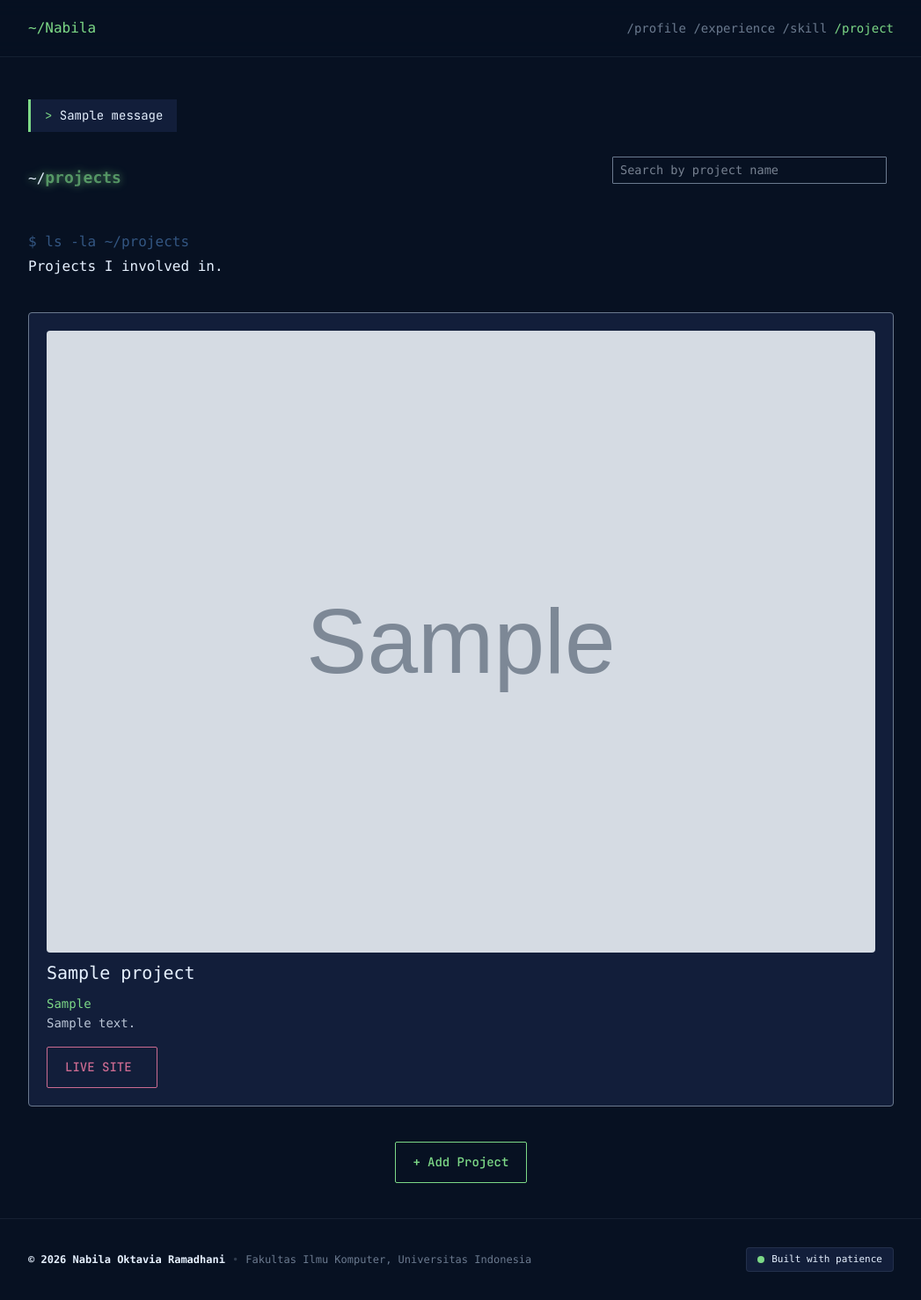
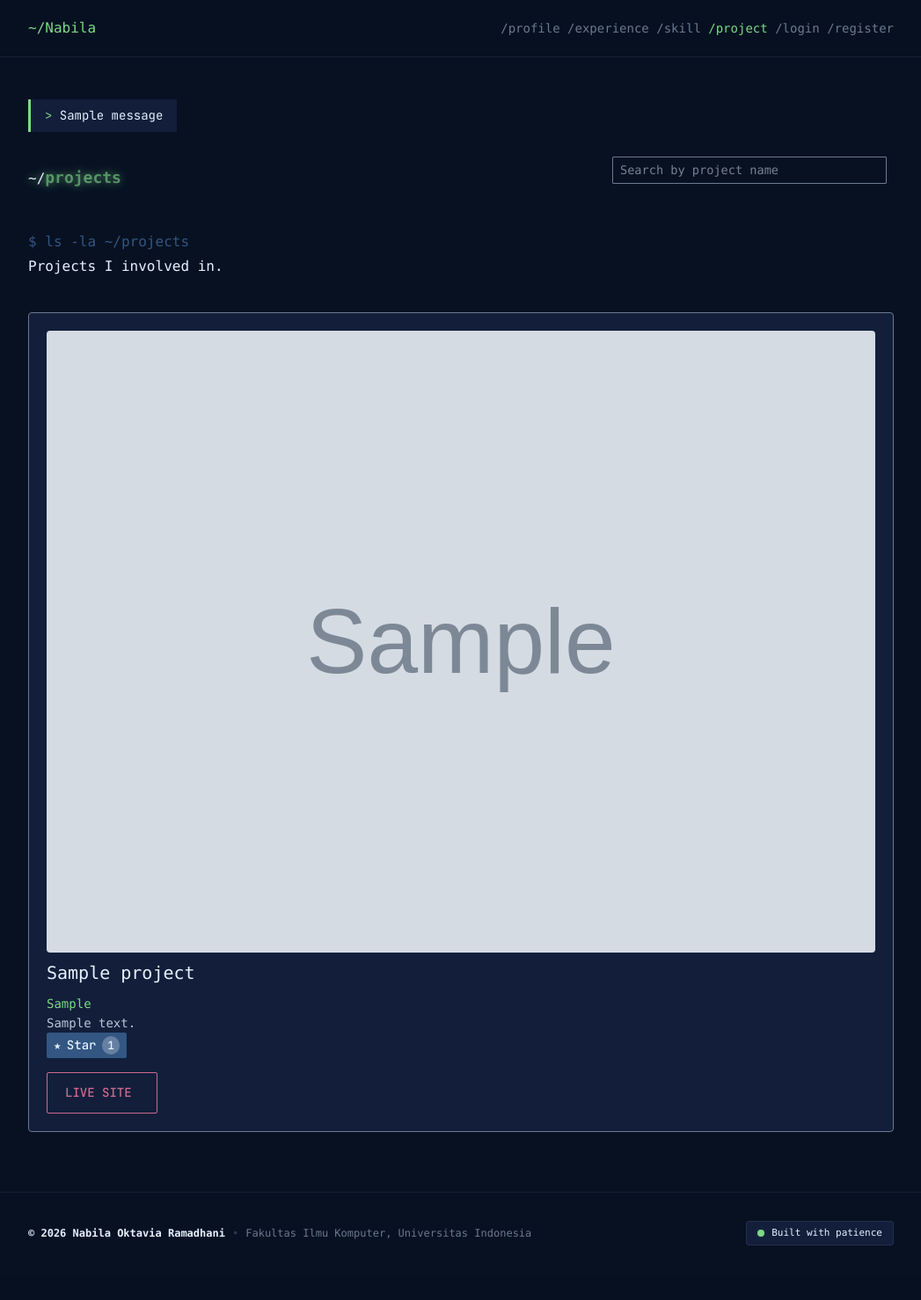
Before and after one commit to n6rdk/myportofolio, a Django app: page /project/ in a window 1280 px wide. Shown: the whole page at 88% size, without its empty margins (116-1163 px from the left). After the commit the page ends 1416 px from the top, so only its background shows below. Run offline with Django 5.2, Linux system fonts and the light colour scheme; tables that the repository leaves empty hold one stand-in row (values such as "Sample post"); grey boxes marked "Sample" are stand-in pictures; one stand-in notice (Sample message) is shown; some libraries are stand-ins or nearby versions.

Commit message:
feat: implement Tutorial 4 Implementasi Autentikasi, Session, dan Cookie

```diff
--- a/main/models.py
+++ b/main/models.py
@@ -1,5 +1,6 @@
 import uuid
 from django.db import models
+from django.contrib.auth.models import User
 
 class Experience(models.Model):
     EXPERIENCE_CHOICES = [
@@ -60,6 +61,9 @@ class Project(models.Model):
     tech_stack = models.CharField(max_length=255)
     project_url = models.URLField(blank=True)
     project_image_url = models.URLField(blank=True, max_length=500)
+    starred_by = models.ManyToManyField(
+        User, related_name="starred_projects", blank=True
+    )
 
     def __str__(self):
         return self.title
--- a/main/urls.py
+++ b/main/urls.py
@@ -17,4 +17,8 @@ urlpatterns = [
     path("api/project/", get_project_json, name="get_project_json"),
     path("project/<uuid:project_id>/delete/",delete_project,name="delete_project"),
     path("project/<uuid:project_id>/edit/", edit_project, name="edit_project"),
+    path("register/", register, name="register"),
+    path("login/", login_user, name="login"),
+    path("logout/", logout_user, name="logout"),
+    path("projects/<uuid:project_id>/star/", toggle_star, name="toggle_star"),
 ]
--- a/main/views.py
+++ b/main/views.py
@@ -1,13 +1,20 @@
+import datetime
 from django.contrib import messages
+from django.contrib.auth import login, logout
+from django.contrib.auth.forms import AuthenticationForm, UserCreationForm
 from django.core import serializers
 from django.http import HttpResponse
 from django.shortcuts import get_object_or_404, redirect, render
+from django.contrib.auth.decorators import login_required
+from django.core.exceptions import PermissionDenied
 from main.forms import *
 from main.models import *
 from portofolio import settings
 
+def show_main(request):
+    last_login = request.COOKIES.get('last_login', 'Belum ada sesi login / Cookie tidak ditemukan')
+    print("LAST LOGIN:", repr(last_login))
 
-def show_main(request):
     context = {
         "first_name": "Nabila",
         "middle_name": "Oktavia",
@@ -18,6 +25,7 @@ def show_main(request):
             "CS student at Universitas Indonesia, currently exploring my interests in data science and cybersecurity. I'm a quiet thinker who prefers observing, analyzing, and solving problems behind the scenes."
         ),
         "education_list": Education.objects.all(),
+        "last_login": last_login,
     }
     return render(request, "index.html", context)
 
@@ -112,16 +120,6 @@ def show_skill(request):
     }
     return render(request, "skill.html", context)
 
-def get_project_json(request):
-    title_query = request.GET.get("title", "").strip()
-    projects = Project.objects.all()
-
-    if title_query:
-        projects = projects.filter(title__icontains=title_query)
-
-    projects_json = serializers.serialize("json", projects)
-    return HttpResponse(projects_json, content_type="application/json")
-
 def delete_project(request, project_id):
     project = get_object_or_404(Project, pk=project_id)
 
@@ -183,7 +181,11 @@ def show_project(request):
     }
     return render(request, "project.html", context)
 
+@login_required(login_url="/login/")
 def create_project(request):
+    if not request.user.is_superuser:
+        raise PermissionDenied
+
     form = ProjectForm(request.POST or None)
 
     if request.method == "POST":
@@ -215,10 +217,14 @@ def get_project_json(request):
     if title_query:
         projects = projects.filter(title__icontains=title_query)
 
-    projects_json = serializers.serialize("json", projects)
+    projects_json = serializers.serialize("json", projects, use_natural_foreign_keys=True)
     return HttpResponse(projects_json, content_type="application/json")
 
+@login_required(login_url="/login/")
 def delete_project(request, project_id):
+    if not request.user.is_superuser:
+            raise PermissionDenied
+
     project = get_object_or_404(Project, pk=project_id)
 
     if request.method == "POST":
@@ -236,7 +242,11 @@ def delete_project(request, project_id):
 
     return redirect("main:show_project")
 
+@login_required(login_url="/login/")
 def edit_project(request, project_id):
+    if not request.user.is_superuser:
+            raise PermissionDenied
+
     project = get_object_or_404(Project, pk=project_id)
     form = ProjectForm(request.POST or None, instance=project)
 
@@ -260,3 +270,55 @@ def edit_project(request, project_id):
         "project": project,
     }
     return render(request, "project_form.html", context)
+
+def register(request):
+    form = UserCreationForm(request.POST or None)
+
+    if request.method == "POST" and form.is_valid():
+        form.save()
+        messages.success(request, "Akun berhasil dibuat. Silakan login.")
+        return redirect("main:login")
+
+    context = {
+        "first_name": "Nabila",
+        "middle_name": "Oktavia",
+        "last_name": "Ramadhani",
+        "form": form,
+    }
+    return render(request, "register.html", context)
+
+def login_user(request):
+    form = AuthenticationForm(request, data=request.POST or None)
+
+    if request.method == "POST" and form.is_valid():
+        user = form.get_user()
+        login(request, user)
+        response = redirect("main:show_main")
+        response.set_cookie('last_login', datetime.datetime.now().strftime('%Y-%m-%d %H:%M:%S'))
+        return response
+
+    context = {
+        "first_name": "Nabila",
+        "middle_name": "Oktavia",
+        "last_name": "Ramadhani",
+        "form": form,
+    }
+    return render(request, "login.html", context)
+
+def logout_user(request):
+    logout(request)
+    response = redirect("main:show_main")
+    response.delete_cookie('last_login')
+    return response
+
+@login_required(login_url="/login/")
+def toggle_star(request, project_id):
+    project = get_object_or_404(Project, pk=project_id)
+
+    if request.method == "POST":
+        if request.user in project.starred_by.all():
+            project.starred_by.remove(request.user)
+        else:
+            project.starred_by.add(request.user)
+
+    return redirect("main:show_project")
--- a/portofolio/settings.py
+++ b/portofolio/settings.py
@@ -71,6 +71,7 @@ TEMPLATES = [
         'APP_DIRS': True,
         'OPTIONS': {
             'context_processors': [
+                "django.template.context_processors.debug",
                 'django.template.context_processors.request',
                 'django.contrib.auth.context_processors.auth',
                 'django.contrib.messages.context_processors.messages',
--- a/portofolio/views.py
+++ b/portofolio/views.py
@@ -4,6 +4,7 @@ from main.models import *
 
 
 def show_main(request):
+    last_login = request.COOKIES.get('last_login', 'Belum ada sesi login / Cookie tidak ditemukan')
     context = {
         "first_name": "Nabila",
         "middle_name": "Oktavia",
@@ -14,6 +15,7 @@ def show_main(request):
             "CS student at Universitas Indonesia, currently exploring my interests in data science and cybersecurity. I'm a quiet thinker who prefers observing, analyzing, and solving problems behind the scenes."
         ),
         "education_list": Education.objects.all(),
+        "last_login": last_login,
     }
     return render(request, "index.html", context)
 
--- a/static/css/style.css
+++ b/static/css/style.css
@@ -10,6 +10,7 @@
       "Courier New", monospace;
     --spacing: 0.25rem;
     --container-xs: 20rem;
+    --container-md: 28rem;
     --container-5xl: 64rem;
     --text-xs: 0.75rem;
     --text-xs--line-height: calc(1 / 0.75);
@@ -31,6 +32,8 @@
     --radius-md: 0.375rem;
     --animate-ping: ping 1s cubic-bezier(0, 0, 0.2, 1) infinite;
     --blur-md: 12px;
+    --default-transition-duration: 150ms;
+    --default-transition-timing-function: cubic-bezier(0.4, 0, 0.2, 1);
     --default-font-family: var(--font-sans);
     --default-mono-font-family: var(--font-mono);
     --color-ink: #E6F1FF;
@@ -1026,6 +1082,24 @@
     outline: 1px solid var(--color-primary);
     border-color: var(--color-primary);
     box-shadow: 0 0 0.5rem var(--color-primary);
+  }
+  .star-form {
+    display: inline;
+  }
+  .button-star {
+    display: inline-flex;
+    align-items: center;
+    gap: 0.4rem;
+    background: var(--color-accent1);
+  }
+  .button-star.is-starred {
+    background: var(--color-primary);
+  }
+  .star-count {
+    padding: 0.05rem 0.4rem;
+    border-radius: 999px;
+    background: rgba(255, 255, 255, 0.25);
+    font-size: 0.8rem;
   }
   .project-form {
     width: 100%;
@@ -1291,6 +1365,26 @@
     transition-duration: 60ms;
   }
 }
+@property --tw-rotate-x {
+  syntax: "*";
+  inherits: false;
+}
+@property --tw-rotate-y {
+  syntax: "*";
+  inherits: false;
+}
+@property --tw-rotate-z {
+  syntax: "*";
+  inherits: false;
+}
+@property --tw-skew-x {
+  syntax: "*";
+  inherits: false;
+}
+@property --tw-skew-y {
+  syntax: "*";
+  inherits: false;
+}
 @property --tw-space-y-reverse {
   syntax: "*";
   inherits: false;
@@ -1378,6 +1472,11 @@
   syntax: "*";
   inherits: false;
   initial-value: 0 0 #0000;
+}
+@property --tw-outline-style {
+  syntax: "*";
+  inherits: false;
+  initial-value: solid;
 }
 @property --tw-blur {
   syntax: "*";
@@ -1477,6 +1576,11 @@
 @layer properties {
   @supports ((-webkit-hyphens: none) and (not (margin-trim: inline))) or ((-moz-orient: inline) and (not (color:rgb(from red r g b)))) {
     *, ::before, ::after, ::backdrop {
+      --tw-rotate-x: initial;
+      --tw-rotate-y: initial;
+      --tw-rotate-z: initial;
+      --tw-skew-x: initial;
+      --tw-skew-y: initial;
       --tw-space-y-reverse: 0;
       --tw-divide-y-reverse: 0;
       --tw-border-style: solid;
@@ -1496,6 +1600,7 @@
       --tw-ring-offset-width: 0px;
       --tw-ring-offset-color: #fff;
       --tw-ring-offset-shadow: 0 0 #0000;
+      --tw-outline-style: solid;
       --tw-blur: initial;
       --tw-brightness: initial;
       --tw-contrast: initial;
--- a/templates/base.html
+++ b/templates/base.html
@@ -18,14 +18,14 @@
             <a href="{% url 'main:show_main' %}" class="text-primary">~/Nabila</a>
 
             <!-- Desktop nav -->
-            <nav class="hidden md:flex gap-4 text-muted">
+            <nav class="hidden md:flex gap-6 text-muted">
                 {% include "components/nav_links.html" %}
             </nav>
 
             <!-- Hamburger (mobile only) -->
             <button id="menu-toggle"
                     type="button"
-                    class="md:hidden text-primary text-xl leading-none cursor-pointer"
+                    class="md:hidden text-muted hover:text-primary text-xl leading-none cursor-pointer"
                     aria-label="Toggle menu"
                     aria-expanded="false"
                     aria-controls="mobile-menu">
--- a/templates/components/nav_links.html
+++ b/templates/components/nav_links.html
@@ -7,4 +7,11 @@
     class="{% if request.resolver_match.url_name == 'show_skill' %}text-primary{% else %}hover:text-primary{% endif %}">/skill</a>
     <a href="{% url 'main:show_project' %}"
     class="{% if request.resolver_match.url_name == 'show_project' %}text-primary{% else %}hover:text-primary{% endif %}">/project</a>
+    {% if user.is_authenticated %}
+        <span class="nav-user hover:text-accent2">{{ user.username }}</span>
+        <a href="{% url 'main:logout' %}" class="hover:text-primary">/logout</a>
+    {% else %}
+        <a href="{% url 'main:login' %}" class="hover:text-primary">/login</a>
+        <a href="{% url 'main:register' %}" class="hover:text-primary">/register</a>
+    {% endif %}
 </div>
--- /dev/null
+++ b/templates/components/project_star.html
@@ -0,0 +1,10 @@
+<form method="post" action="{% url 'main:toggle_star' project.id %}" class="star-form">
+    {% csrf_token %}
+    <button type="submit"
+            class="btn2 button-star{% if user in project.starred_by.all %} is-starred{% endif %}"
+            title="{% if project.starred_by.all %}Dibintangi oleh {{ project.starred_by.all|join:', ' }}{% else %}Jadilah yang pertama memberi star{% endif %}">
+        <span aria-hidden="true">★</span>
+        {% if user in project.starred_by.all %}Unstar{% else %}Star{% endif %}
+        <span class="star-count">{{ project.starred_by.count }}</span>
+    </button>
+</form>
--- a/templates/index.html
+++ b/templates/index.html
@@ -35,6 +35,10 @@
                 <div>
                     <dt class="text-accent1 typing-text" style="--chars:15">$ cat major.txt</dt>
                     <dd class="text-ink">{{ major }}</dd>
+                </div>
+                <div>
+                    <dt class=" mt-2 text-accent1 typing-text" style="--chars:20">Sesi Terakhir Login</dt>
+                    <dd class="text-ink">{{ last_login }}</dd>
                 </div>
             </div>
             <div class="font-mono">
--- a/templates/project.html
+++ b/templates/project.html
@@ -54,6 +54,7 @@
                 <span class="exp-category">{{ project.tech_stack }}</span>
                 <p class="exp-description">{{ project.description }}</p>
 
+                {% include "components/project_star.html" with project=project %}
                 <div class="project-actions">
                     {% if project.project_url %}
                         <a href="{{ project.project_url }}" class="btn1 btn1-accent2">
@@ -62,6 +63,7 @@
                         </a>
                     {% endif %}
 
+                    {% if user.is_superuser %}
                     <div class="flex gap-3 ml-auto">
                         <a href="{% url 'main:edit_project' project.pk %}"
                         class="exp-action"
@@ -78,6 +80,7 @@
                         </button>
                         {% include "components/project_delete_modal.html" with project=project %}
                     </div>
+                    {% endif %}
                 </div>
             </article>
         {% empty %}
@@ -88,6 +91,8 @@
             {% endif %}
         {% endfor %}
     </div>
+
+    {% if user.is_superuser %}
     <div class="mt-5 mb-3 justify-self-center">
         <a href="{% url 'main:create_project' %}"
             class="btn1">
@@ -95,5 +100,6 @@
             Add Project
         </a>
     </div>
+    {% endif %}
 
 {% endblock section_content %}
```
Also changed, not shown: other parts of static/css/style.css (+59 -6 lines), static/css/input.css (+23 -0 lines), templates/login.html (added, +33 -0 lines), templates/register.html (added, +33 -0 lines), test_e2e.py (added, +109 -0 lines), main/migrations/0006_project_starred_by.py (added).
